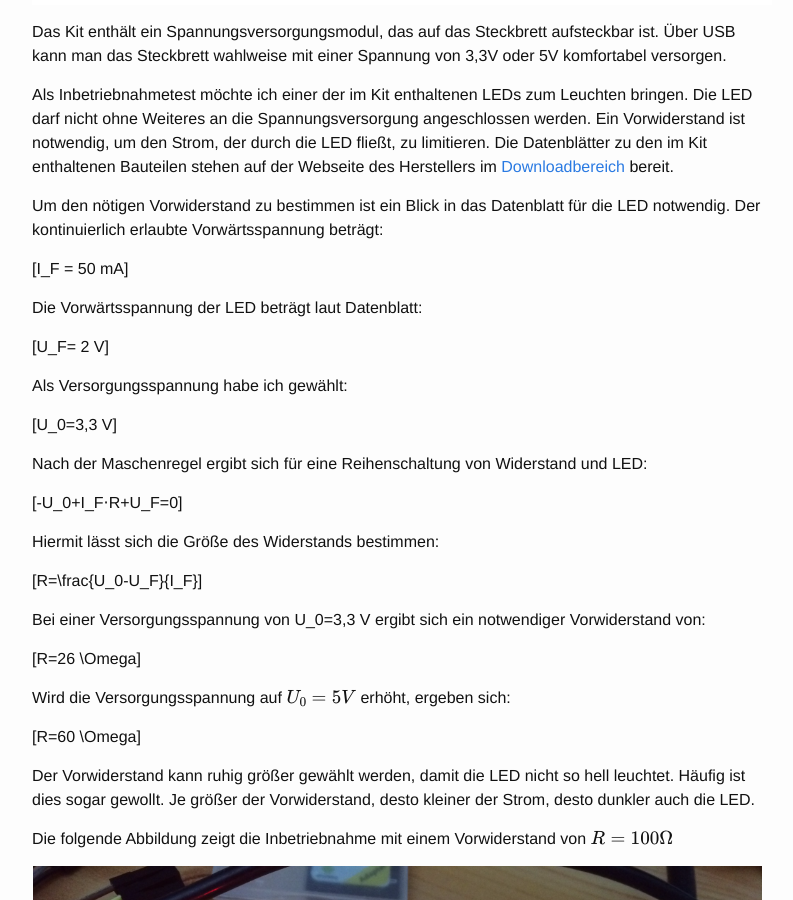
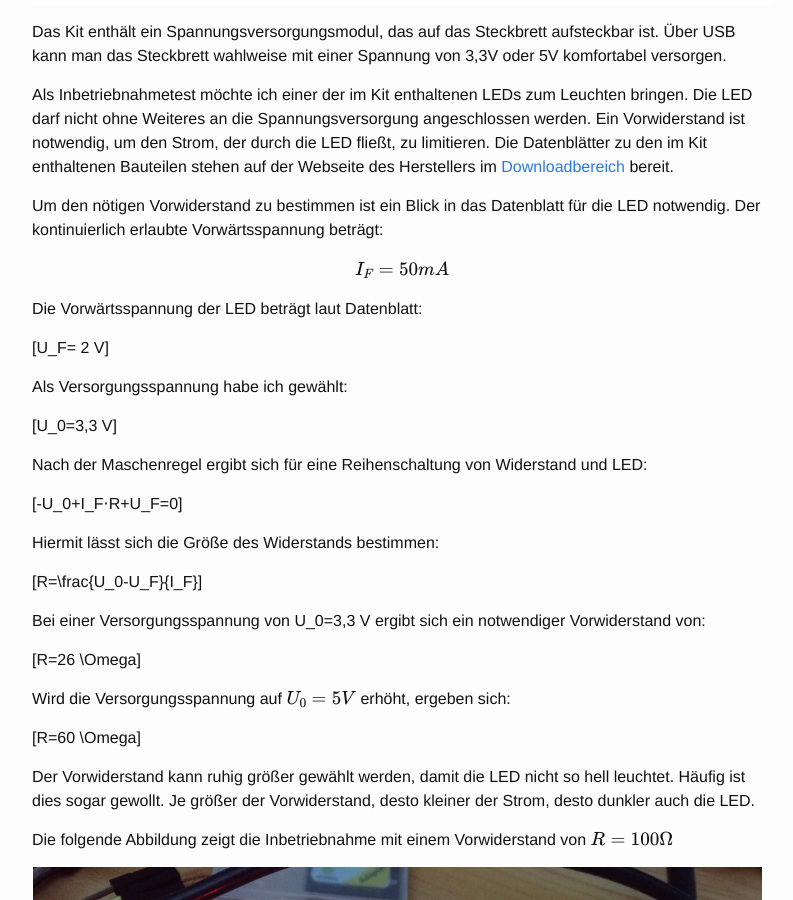
Before and after one commit to chopyy/dtuchsch.github.io, a Jekyll site: the page built from _posts/2017-03-17-intro-electronics.md, in a window 1280 px wide and 900 px high, scrolled down 1112 px. Shown: the whole window, without its empty margins (238-1031 px from the left). Built offline with Jekyll 4.4.1, drawn with Linux system fonts in a browser that asks for light colours; formulas are drawn with MathJax 3.

```diff
--- a/_posts/2017-03-17-intro-electronics.md
+++ b/_posts/2017-03-17-intro-electronics.md
@@ -15,7 +15,7 @@ Als Inbetriebnahmetest möchte ich einer der im Kit enthaltenen LEDs zum Leuchte
 
 Um den nötigen Vorwiderstand zu bestimmen ist ein Blick in das Datenblatt für die LED notwendig. Der kontinuierlich erlaubte Vorwärtsspannung beträgt:
 
-\[I_F = 50 mA\]
+\\[I_F = 50 mA\\]
 
 Die Vorwärtsspannung der LED beträgt laut Datenblatt:
 
```
